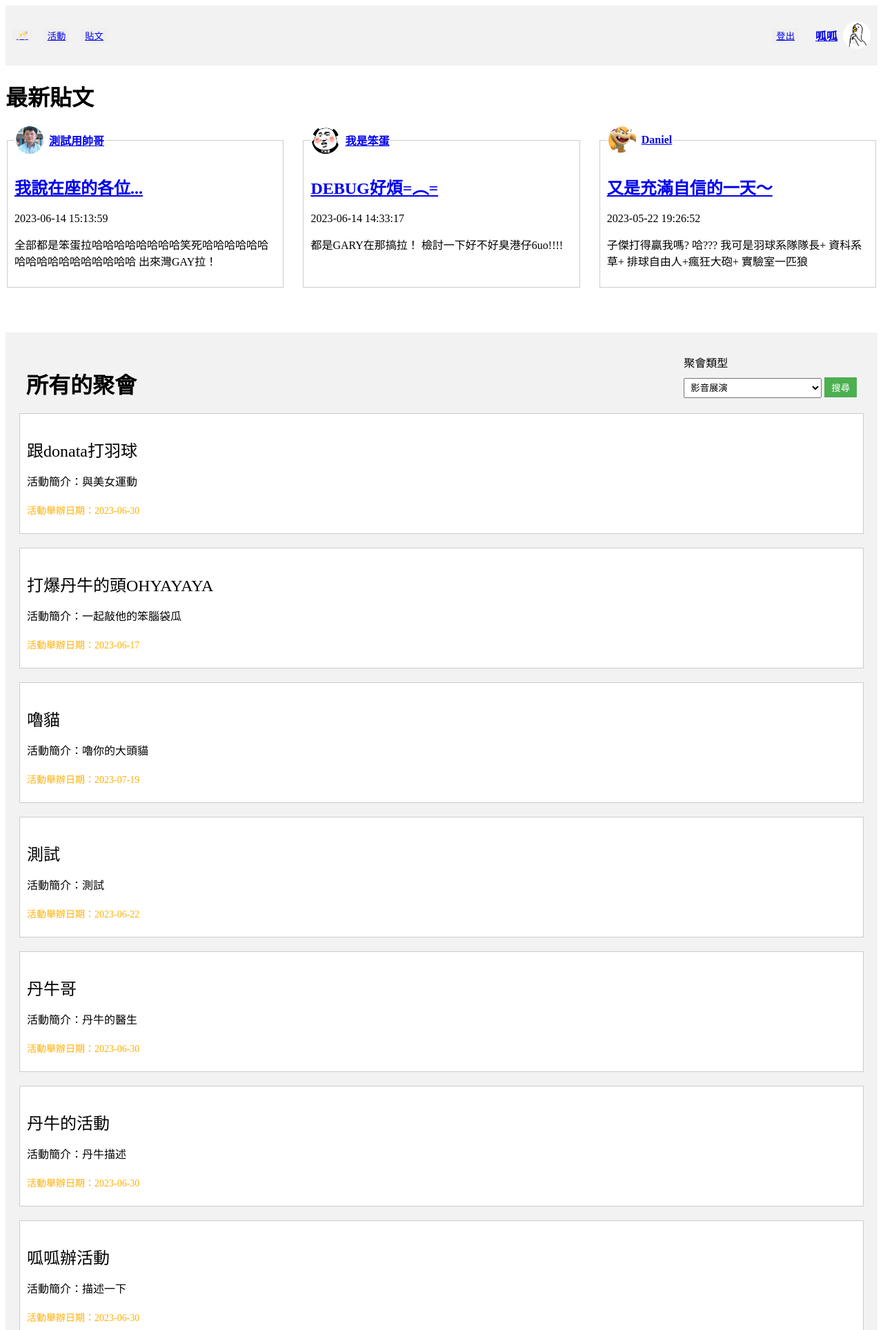
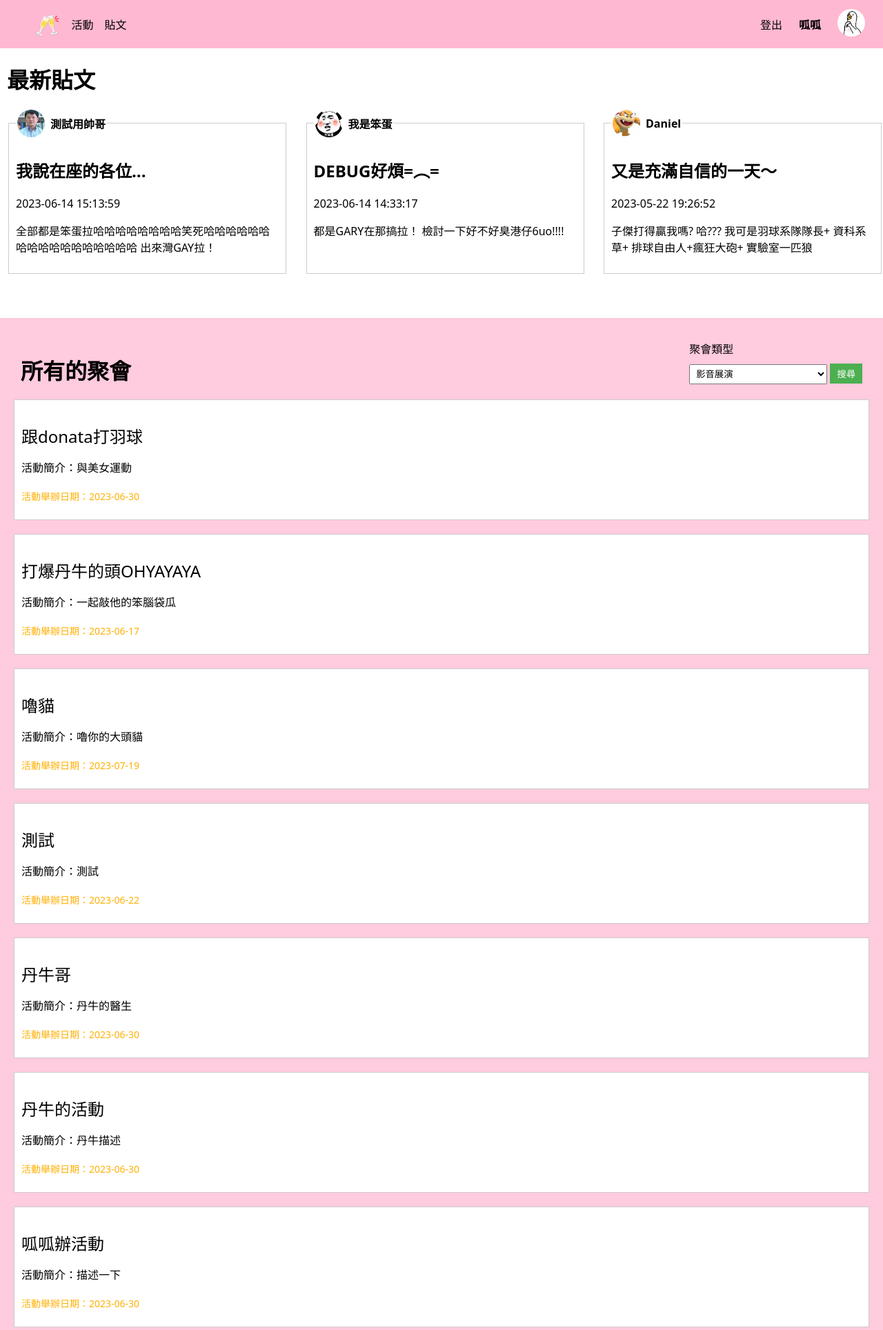
Before and after one commit to LittleBri32/Group_System, a Flask app: page /home in a window 1280 px wide. Shown: the top 1928 px of the page at 69% size. Run offline with Flask 3, Linux system fonts and the light colour scheme; a user stored in the database is signed in; data comes from the database, SQL or seed files in the repository; both versions use the stored data as it was after the commit.

Commit message:
feat: new UI for hostActivity and home.html

```diff
--- a/FunCrew/templates/home.html
+++ b/FunCrew/templates/home.html
@@ -7,25 +7,39 @@
     <title>首頁</title>
     <link rel="shortcut icon" href="{{ url_for('static', filename='favicon.ico') }}">
     <style>
+        body{
+            font-family: system-ui, -apple-system, BlinkMacSystemFont, 'Segoe UI', Roboto, Oxygen, Ubuntu, Cantarell, 'Open Sans', 'Helvetica Neue', sans-serif;
+            margin: 0%;
+        }
         .header {
             display: flex;
             justify-content: space-between;
             align-items: center;
             padding: 10px;
-            background-color: #f2f2f2;
+            background-color: #ffb8d1;
+            /* height: 10%; */
+            /* position: absolute; */
+        }
+        .headers {
+            display: flex;
+            justify-content: space-between;
+            align-items: center;
+            padding: 10px;
         }
 
         .header-left {
             display: flex;
             align-items: center;
+            list-style: none;
         }
 
         .header-right {
             display: flex;
             align-items: center;
+            list-style: none;
         }
 
-        .button {
+        li {
             margin-right: 16px;
             border: none;
         }
@@ -95,7 +109,7 @@
         .left-column {
             width: 100%;
             padding: 20px;
-            background-color: #f2f2f2;
+            background-color:  #ffb8d1b8 ;;
         }
 
         .left-column h1 {
@@ -135,28 +149,37 @@
             background-color: #fff;
             margin-bottom: 20px;
         }
+        a{
+            text-decoration: none;
+            color: black;
+        }
+        a:hover{
+            text-decoration: underline;
+            /* text-decoration-color: grey; */
+            color: red;
+        }
     </style>
 </head>
 
 
 <body>
-    <div class="header">
-        <div class="header-left">
-            <button class="button"><a href="/home"> 🥂 </a></button>
-            <button class="button"><a href="/activity/activities/signingUp">活動</a></button>
-            <button class="button"><a href="/post/posts/newest">貼文</a></button>
-        </div>
-        <div class="header-right">
-            <button class="button"><a href="/user/logout">登出</a></button>
+    <div class="header" style="height: 50px;">
+        <ul class="header-left">
+            <li><a href="/home" style="font-size: 30px;"> 🥂 </a></li>
+            <li><a href="/activity/activities/signingUp">活動</a></li>
+            <li><a href="/post/posts/newest">貼文</a></li>
+        </ul>
+        <ul class="header-right">
+            <li><a href="/user/logout">登出</a></li>
             <div class="user-info">
-                <h4><a href="/user/personalInfo">{{ nickname }}</a></h4>
-                <img src="{{ avatar }}" alt="大頭貼">
+                <li><h4><a href="/user/personalInfo">{{ nickname }}</a></h4></li>
+                <li><img src="{{ avatar }}" alt="大頭貼" style="width: 40px; height: 40px;"></li>
             </div>
-        </div>
+        </ul>
     </div>
 
-    <h1>最新貼文</h1>
-    <div class="chat-box-container">
+    <h1 style="margin-left: 10px ;">最新貼文</h1>
+    <div class="chat-box-container" style="margin-left: 10px ;">
         <fieldset class="chat-box">
             <legend>
                 <div class="user-info">
@@ -195,9 +218,9 @@
     </div>
 
     <h3>　</h3>
-    <div class="container">
+    <div class="container" >
         <div class="left-column">
-            <div class="header">
+            <div class="headers">
 
                 {% if category %}
                 <h1 style="display: inline-block;">{{category}}的聚會</h1>
@@ -224,11 +247,10 @@
             {% for activity in info %}
             <div class="activity-wrapper">
                 <div class="activity">
-                    <a href="/activity/activities/activity_detail/{{activity['activityID']}}?show_methed=signingUp"
-                        style="text-decoration:none; color:black">
+                    <a href="/activity/activities/activity_detail/{{activity['activityID']}}?show_methed=signingUp">
                         <p style="font-size:24px;">{{ activity['title'] }}</p>
-                        <p>活動簡介：{{ activity['Intro'] }}</p>
                     </a>
+                    <p>活動簡介：{{ activity['Intro'] }}</p>
                 </div>
                 <p style="font-size:14px; color: rgb(255, 176, 4);">活動舉辦日期：{{ activity['time'] }}</p>
             </div>
```
Also changed, not shown: FunCrew/templates/hostActivity.html (+48 -12 lines), FunCrew/templates/login.html (+22 -33 lines), FunCrew/templates/register.html (+9 -9 lines), FunCrew/funCrew_db.db.
